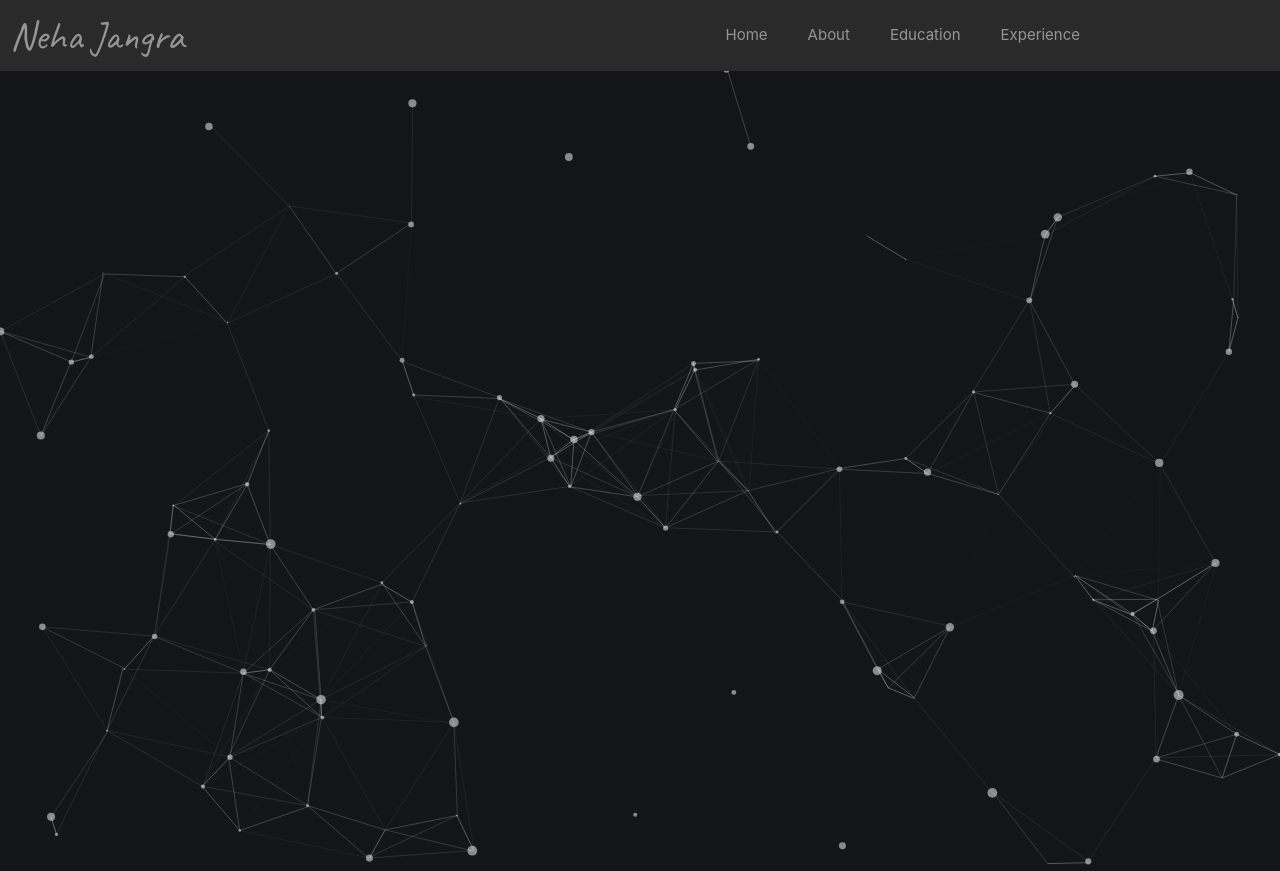
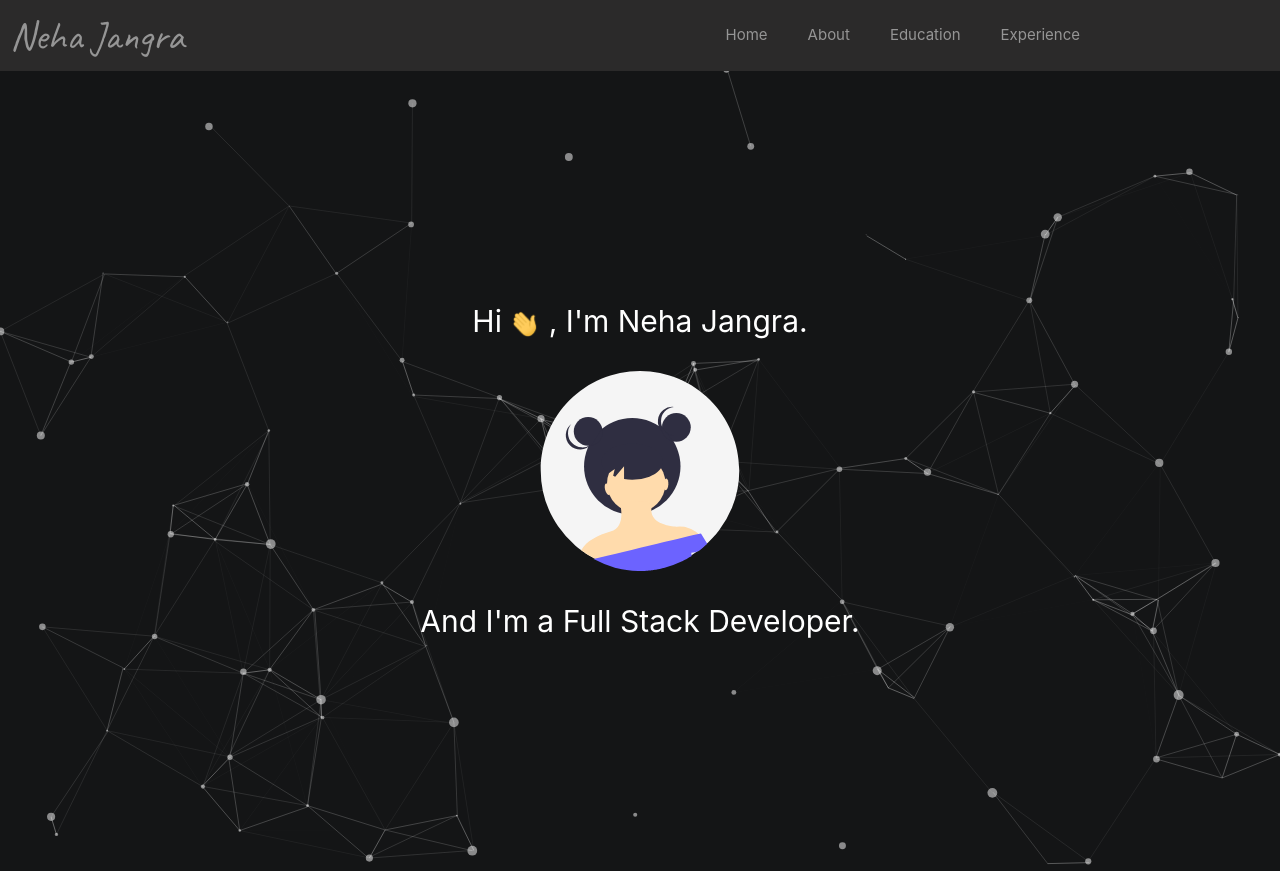
Before and after one commit to Nehajangra/Portfolio, a plain HTML site: page index.html in a window 1280 px wide. Drawn offline with nearby package versions, Linux system fonts and the light colour scheme; some icons are missing.

Commit message:
main section completed

```diff
--- a/index.html
+++ b/index.html
@@ -39,7 +39,13 @@
     </header>
 
     <main id="particles-js">
-
+        <div class="main-container">
+            <div class="upper-main"> Hi <span class="wave"><img src="./assest/Hand.gif" width="30px"></span>&nbsp;, I'm <span class="header">Neha Jangra.</span></div>
+            <div class="=mid-main">
+                <img src="./assest/dp_female.svg" height="200px" width="200px">
+            </div>
+            <div class="last-main"> And I'm a Full Stack Developer.</div>
+        </div>
     </main>
     <script src="./particles.js"></script>
     <script src="./app.js"></script>
--- a/particles.js
+++ b/particles.js
@@ -20,10 +20,10 @@ var pJS = function(tag_id, params){
     },
     particles: {
       number: {
-        value: 700,
+        value: 900,
         density: {
           enable: true,
-          value_area: 1800
+          value_area: 1800,
         }
       },
       color: {
@@ -36,7 +36,7 @@ var pJS = function(tag_id, params){
           color: '#ff0000'
         },
         polygon: {
-          nb_sides: 5
+          nb_sides: 5,
         },
         image: {
           src: '',
@@ -59,7 +59,7 @@ var pJS = function(tag_id, params){
         random: false,
         anim: {
           enable: false,
-          speed: 20,
+          speed: 60,
           size_min: 0,
           sync: false
         }
--- a/style.css
+++ b/style.css
@@ -60,7 +60,6 @@ body{
 main{
     height: 100%;
     width: 100%;
-    /* background-color: #141516; */
     display: flex;
     justify-content: center;
     align-items: center;
@@ -72,3 +71,15 @@ main{
     width: 100%;
     position: absolute;
 }
+
+main .main-container{
+    height: 400px;
+    width: 60%;
+    position: absolute;
+    display: flex;
+    justify-content: space-evenly;
+    align-items: center;
+    color: #fff;
+    flex-direction: column;
+    font-size: 30px;
+}
```
Also changed, not shown: assest/Hand.gif (added), assest/John-Doe.png (added), assest/John-Doe1.png (added), assest/dark_mode.png (added), assest/dp_female.svg (added), assest/dp_male.svg (added), assest/favicon.png (added), assest/folded.png (added), assest/light_mode.png (added).
